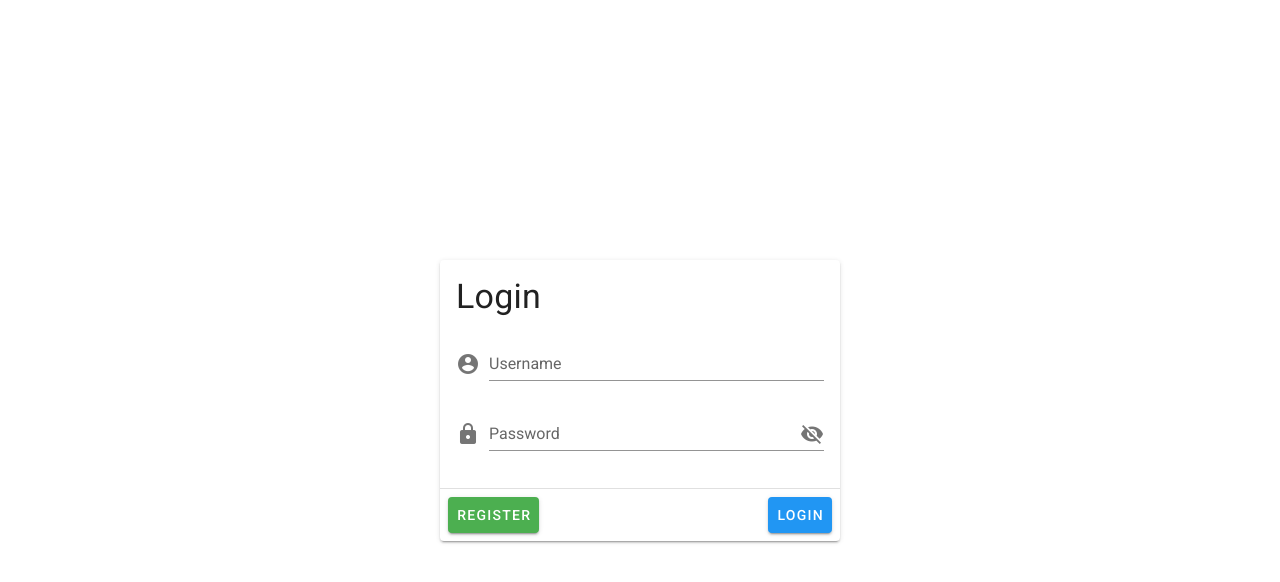
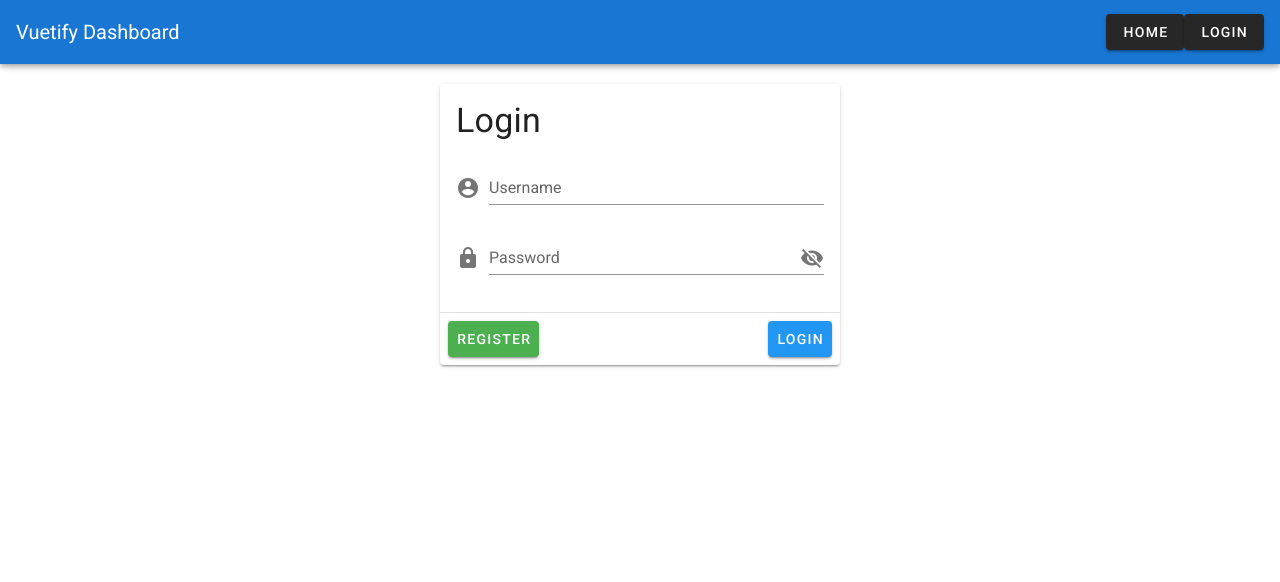
Before and after one commit to cckcoder/vuetify-with-ben, a Vue app: page / in a window 1280 px wide. Shown: the top 582 px of the page. Built offline with nearby package versions, Linux system fonts and the light colour scheme.

Commit message:
add: vue navigation bar

```diff
--- a/src/App.vue
+++ b/src/App.vue
@@ -1,6 +1,14 @@
 <template>
   <v-app>
-    <v-card width="400" class="mx-auto my-auto">
+    <v-app-bar app color="primary" dark>
+      <v-toolbar-title>Vuetify Dashboard</v-toolbar-title>
+      <v-spacer></v-spacer>
+      <v-btn>Home</v-btn>
+      <v-btn>Login</v-btn>
+    </v-app-bar>
+    <!-- Login -->
+    <v-content>
+      <v-card width="400" class="mx-auto mt-5">
         <v-card-title>
           <h1 class="display-1">Login</h1>
         </v-card-title>
@@ -26,6 +34,7 @@
           <v-btn color="info">Login</v-btn>
         </v-card-actions>
       </v-card>
+  </v-content>
   </v-app>
 </template>
 
```
Lines whose indentation alone changed are shown as unchanged.
